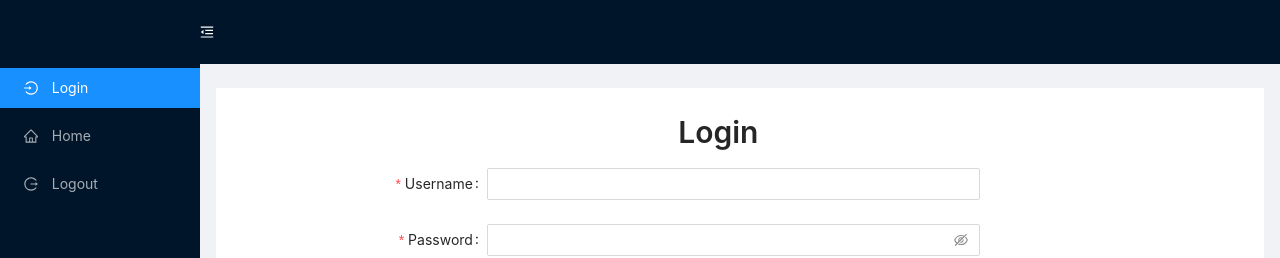
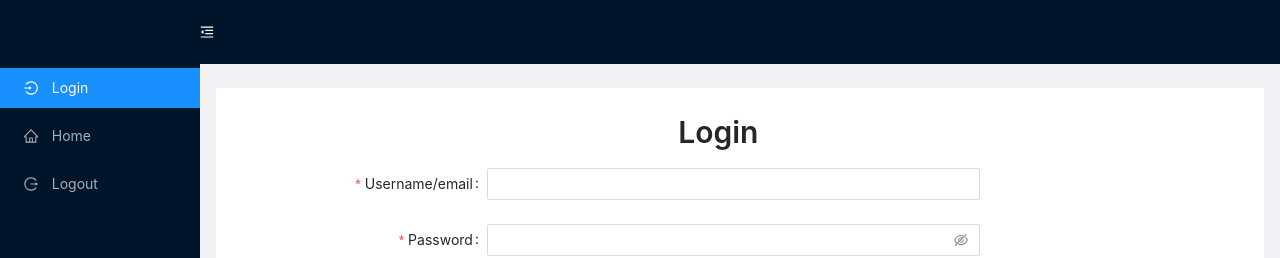
Before and after one commit to maahibhama/washivo, a React (Create React App) app: page /login in a window 1280 px wide. Shown: the top 258 px of the page. Built offline with nearby package versions, Linux system fonts and the light colour scheme.

Commit message:
Fixed login issue

```diff
--- a/package.json
+++ b/package.json
@@ -42,5 +42,10 @@
       "last 1 firefox version",
       "last 1 safari version"
     ]
+  },
+  "devDependencies": {
+    "@types/react-redux": "^7.1.16",
+    "@types/redux": "^3.6.0",
+    "@types/redux-thunk": "^2.1.0"
   }
 }
--- a/src/components/pages/login.tsx
+++ b/src/components/pages/login.tsx
@@ -27,47 +27,17 @@ const Login = () => {
   const [loading, setLoading] = useState(false);
   const history = useHistory();
 
-  const handleSubmit = (values: any) => {
+
+  const onFinish = (values: any) => {
+    console.log("Success:", values);
     setLoading(true);
     debugger;
 
-    loginUser("maahibhama@gmail.com", "Maahi@123" ).then(res => {
+    loginUser(values.username, values.password ).then(res => {
       debugger;
     }).catch(err=>{
       debugger;
     })
-  //   const loginUserQuery = `
-  //   query($email: String!, $password: String!) {
-  //     loginUser(email: $email, password: $password){
-  //       id
-  //       name
-  //       email
-  //     }
-  //   }`
-  //   const info = {
-  //     query: loginUserQuery,
-  //     variables: {
-  //         email: "maahibhama@gmail.com",
-  //         password: "Maahi@123"
-  //     }
-  // }
-  //   axios
-  //     .post(`http://localhost:4000/graphql`, info)
-  //     .then((res) => {
-  //       debugger;
-  //       setLoading(false);
-  //       //message.success("User Added Successfully!");
-  //       //history.push("/list");
-  //     })
-  //     .catch((error) => {
-  //       debugger;
-  //       setLoading(false);
-  //       //message.error(error);
-  //     });
-  };
-
-  const onFinish = (values: any) => {
-    console.log("Success:", values);
   };
 
   const onFinishFailed = (errorInfo: any) => {
@@ -93,7 +63,7 @@ const Login = () => {
             onFinishFailed={onFinishFailed}
           >
             <Form.Item
-              label="Username"
+              label="Username/email"
               name="username"
               rules={[
                 { required: true, message: "Please input your username!" },
@@ -117,7 +87,7 @@ const Login = () => {
             </Form.Item>
 
             <div style={{ textAlign: "right" }}>
-              <Button type="primary" onClick={handleSubmit} loading={loading} htmlType="submit">
+              <Button type="primary" loading={loading} htmlType="submit">
                 Login
               </Button>{" "}
               <Button
```
Also changed, not shown: 1 other file (tests, documents, lock files or other folders).
